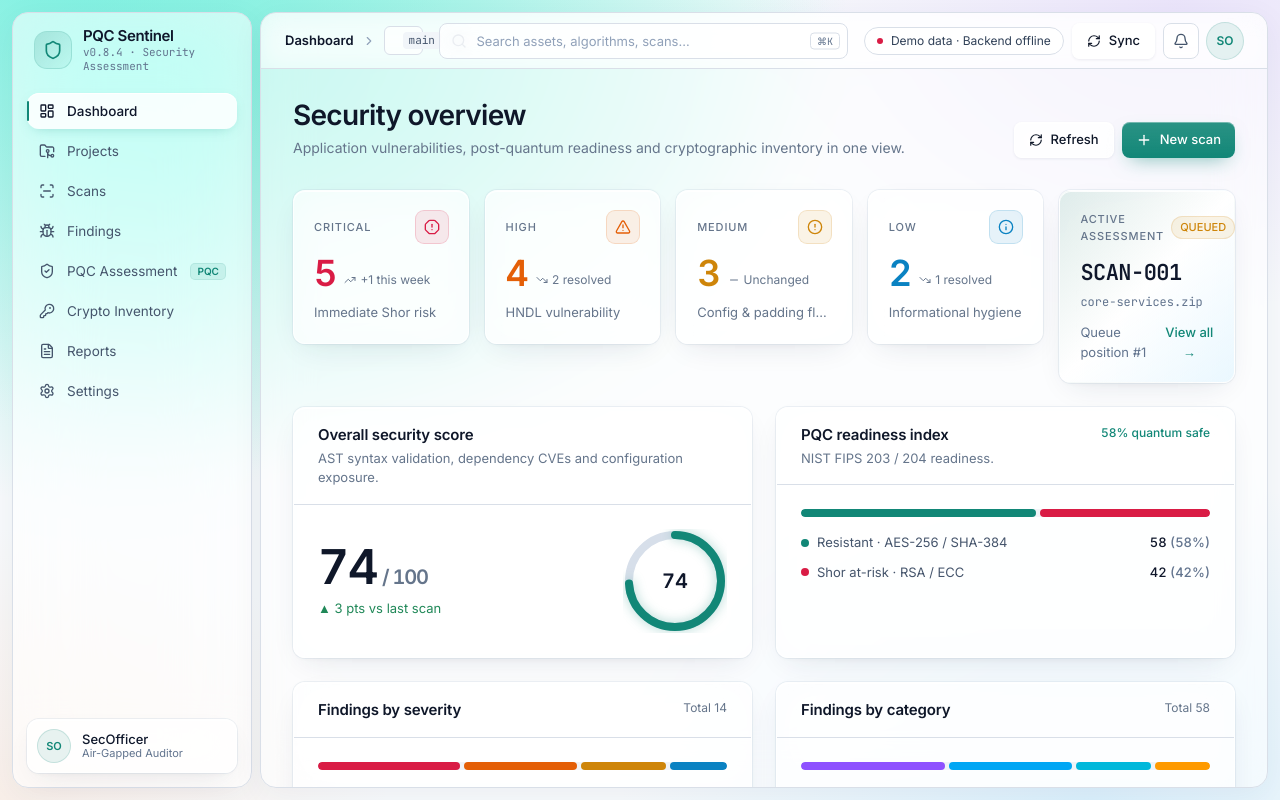
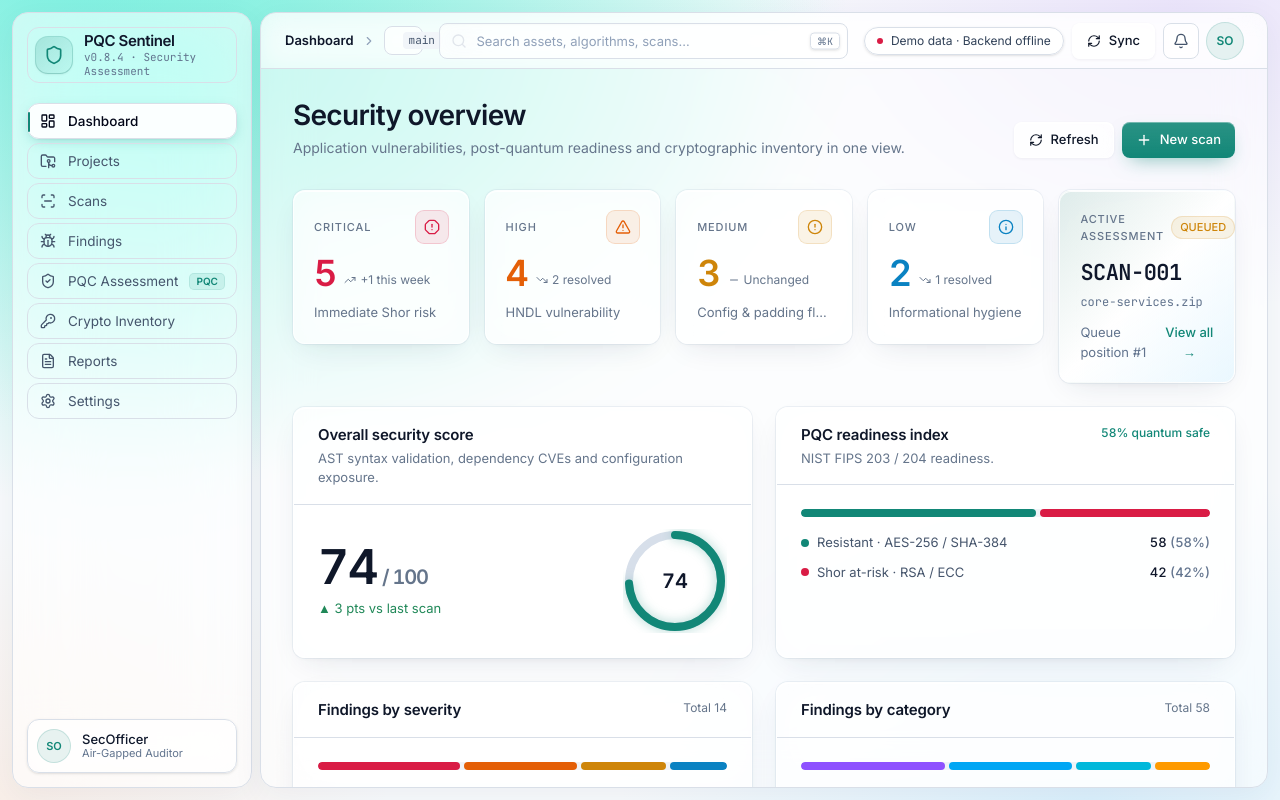
Before and after one commit to Viswanath322/PQC-Platform, a React (Vite) app in the folder desktop/: page /#/ in a window 1280 px wide. Built offline with nearby package versions, Linux system fonts and the light colour scheme; no server answers.

Commit message:
style(navigation): implement Apple glassmorphic hover effects for navbar buttons and controls

```diff
--- a/desktop/src/components/layout/Sidebar.tsx
+++ b/desktop/src/components/layout/Sidebar.tsx
@@ -21,8 +21,8 @@ export function Sidebar() {
     <aside className="flex h-full shrink-0 flex-col justify-between rounded-2xl border border-white/80 bg-white/60 p-3 shadow-[0_8px_32px_rgba(41,56,77,0.06)] backdrop-blur-2xl backdrop-saturate-150 lg:p-3.5 w-16 lg:w-[240px]">
       <div className="flex flex-col gap-5">
         {/* Brand */}
-        <div className="flex items-center gap-3 px-1.5 lg:px-2">
-          <div className="grid h-9 w-9 shrink-0 place-items-center rounded-xl bg-gradient-to-br from-primary/20 to-primary/5 ring-1 ring-primary/25">
+        <div className="flex items-center gap-3 px-1.5 lg:px-2 py-1 rounded-xl transition-all duration-200 border border-transparent hover:border-white/70 hover:bg-white/40 hover:backdrop-blur-md cursor-default">
+          <div className="grid h-9 w-9 shrink-0 place-items-center rounded-xl bg-gradient-to-br from-primary/20 to-primary/5 ring-1 ring-primary/25 shadow-sm transition-transform duration-200 hover:scale-105">
             <Shield className="h-5 w-5 text-primary" />
           </div>
           <div className="hidden leading-tight lg:block">
@@ -41,17 +41,17 @@ export function Sidebar() {
               aria-label={label}
               className={({ isActive }) =>
                 cn(
-                  "relative flex h-9 items-center justify-center gap-3 rounded-xl text-[13.5px] transition-colors hover:bg-white/70 hover:text-slate-900 lg:justify-start lg:px-3",
+                  "group relative flex h-9 items-center justify-center gap-3 rounded-xl text-[13.5px] transition-all duration-200 ease-out border lg:justify-start lg:px-3",
                   isActive
-                    ? "bg-white/85 text-slate-900 shadow-[0_1px_0_#fff_inset,0_4px_14px_-6px_hsl(var(--primary)/0.35)] font-medium before:absolute before:left-0 before:top-2 before:h-5 before:w-0.5 before:rounded-full before:bg-primary"
-                    : "text-slate-600"
+                    ? "border-white/95 bg-white/90 text-slate-950 shadow-[inset_0_1px_1px_#fff,0_4px_14px_-4px_hsl(var(--primary)/0.35),0_1px_2px_rgba(0,0,0,0.04)] backdrop-blur-xl font-medium before:absolute before:left-0 before:top-2 before:h-5 before:w-0.5 before:rounded-full before:bg-primary"
+                    : "border-transparent text-slate-600 hover:border-white/90 hover:bg-white/60 hover:text-slate-950 hover:backdrop-blur-md hover:shadow-[inset_0_1px_1px_rgba(255,255,255,0.95),0_4px_12px_-2px_rgba(41,56,77,0.06),0_1px_2px_rgba(41,56,77,0.02)] hover:-translate-y-0.5 active:translate-y-0 active:scale-[0.99]"
                 )
               }
             >
-              <Icon className="h-4 w-4 shrink-0" />
+              <Icon className="h-4 w-4 shrink-0 transition-colors duration-150 group-hover:text-primary" />
               <span className="hidden flex-1 lg:block">{label}</span>
               {badge && (
-                <span className="hidden rounded bg-primary/10 px-1.5 text-[10px] font-semibold text-primary ring-1 ring-primary/20 lg:block">
+                <span className="hidden rounded bg-primary/10 px-1.5 text-[10px] font-semibold text-primary ring-1 ring-primary/20 lg:block group-hover:bg-primary/15 transition-colors">
                   {badge}
                 </span>
               )}
@@ -66,14 +66,14 @@ export function Sidebar() {
         title="Open and edit auditor profile"
         className={({ isActive }) =>
           cn(
-            "glass flex items-center justify-center gap-3 rounded-xl p-2 transition-all hover:bg-white/80 hover:shadow-md lg:justify-start lg:p-2.5 group cursor-pointer",
+            "flex items-center justify-center gap-3 rounded-xl p-2 transition-all duration-200 border lg:justify-start lg:p-2.5 group cursor-pointer",
             isActive
-              ? "ring-2 ring-primary/30 bg-white/90 shadow-sm"
-              : "hover:border-primary/30"
+              ? "border-white/95 bg-white/90 shadow-[inset_0_1px_1px_#fff,0_4px_14px_-4px_hsl(var(--primary)/0.25)] ring-1 ring-primary/30 backdrop-blur-xl"
+              : "border-white/70 bg-white/50 backdrop-blur-md shadow-sm hover:border-white/95 hover:bg-white/75 hover:backdrop-blur-xl hover:shadow-[inset_0_1px_1px_#fff,0_6px_20px_-4px_rgba(41,56,77,0.08)] hover:-translate-y-0.5 active:translate-y-0 active:scale-[0.99]"
           )
         }
       >
-        <div className="grid h-8 w-8 shrink-0 place-items-center rounded-full bg-primary/10 text-[11px] font-semibold text-primary ring-1 ring-primary/25 transition-transform group-hover:scale-105">
+        <div className="grid h-8 w-8 shrink-0 place-items-center rounded-full bg-primary/10 text-[11px] font-semibold text-primary ring-1 ring-primary/25 transition-transform duration-200 group-hover:scale-105 group-hover:ring-primary/40">
           {profile.avatarInitials}
         </div>
         <div className="hidden min-w-0 leading-tight lg:block flex-1">
--- a/desktop/src/components/layout/Topbar.tsx
+++ b/desktop/src/components/layout/Topbar.tsx
@@ -25,7 +25,7 @@ export function Topbar({
       <nav className="flex min-w-0 items-center gap-2 text-[13px]">
         <span className="font-semibold text-slate-900">{page}</span>
         <ChevronRight className="h-3.5 w-3.5 shrink-0 text-slate-400" />
-        <button className="flex min-w-0 items-center gap-2 rounded-md border border-white/80 bg-white/70 px-2.5 py-1 text-muted-foreground hover:text-foreground">
+        <button className="flex min-w-0 items-center gap-2 rounded-lg border border-white/80 bg-white/60 px-2.5 py-1 text-muted-foreground backdrop-blur-md transition-all duration-200 hover:border-white/95 hover:bg-white/85 hover:text-slate-950 hover:shadow-[inset_0_1px_1px_#fff,0_3px_10px_rgba(41,56,77,0.06)] hover:-translate-y-0.5 active:translate-y-0 active:scale-[0.99] cursor-pointer">
           <span className="truncate">{project}</span>
           <span className="rounded bg-slate-100 px-1.5 font-mono text-[11px] text-slate-600">{branch}</span>
         </button>
@@ -36,30 +36,33 @@ export function Topbar({
         <input
           aria-label="Search"
           placeholder="Search assets, algorithms, scans…"
-          className="h-9 w-full rounded-lg border border-white/80 bg-white/70 pl-9 pr-12 text-[13px] text-foreground outline-none backdrop-blur placeholder:text-slate-400 focus:border-primary/50 focus:ring-2 focus:ring-primary/20"
+          className="h-9 w-full rounded-lg border border-white/80 bg-white/60 pl-9 pr-12 text-[13px] text-foreground outline-none backdrop-blur-md transition-all duration-200 placeholder:text-slate-400 hover:border-white hover:bg-white/80 focus:border-primary/50 focus:bg-white focus:ring-2 focus:ring-primary/20 shadow-[inset_0_1px_2px_rgba(0,0,0,0.02)]"
         />
-        <kbd className="absolute right-2 top-1/2 -translate-y-1/2 rounded border bg-white px-1.5 font-mono text-[10px] text-slate-500">⌘K</kbd>
+        <kbd className="absolute right-2 top-1/2 -translate-y-1/2 rounded border border-slate-200 bg-white/90 px-1.5 font-mono text-[10px] text-slate-500 shadow-sm">⌘K</kbd>
       </div>
 
       <div className="ml-auto flex shrink-0 items-center gap-2">
-        <span className="hidden items-center gap-2 rounded-full border border-white/80 bg-white/70 px-3 py-1 text-[12px] text-slate-700 backdrop-blur sm:flex">
+        <span className="hidden items-center gap-2 rounded-full border border-white/80 bg-white/70 px-3 py-1 text-[12px] text-slate-700 backdrop-blur-md shadow-sm sm:flex">
           <span className={`h-1.5 w-1.5 rounded-full ${online ? "bg-success" : "animate-pulse bg-critical"}`} />
           {online ? "Live" : "Demo data · Backend offline"}
         </span>
         <button
           onClick={onRefresh}
-          className="btn"
+          className="btn transition-all duration-200 hover:border-white/95 hover:bg-white/90 hover:shadow-[inset_0_1px_1px_#fff,0_4px_14px_-2px_rgba(42,157,143,0.22)] hover:-translate-y-0.5 active:translate-y-0 active:scale-[0.99] cursor-pointer"
           disabled={isRefreshing}
         >
           <RefreshCw className={`h-3.5 w-3.5 ${isRefreshing ? "animate-spin text-primary" : ""}`} /> Sync
         </button>
-        <button aria-label="Notifications" className="grid h-9 w-9 place-items-center rounded-lg border border-white/80 bg-white/70 hover:bg-white">
-          <Bell className="h-4 w-4 text-slate-600" />
+        <button
+          aria-label="Notifications"
+          className="grid h-9 w-9 place-items-center rounded-lg border border-white/80 bg-white/60 backdrop-blur-md transition-all duration-200 hover:border-white/95 hover:bg-white/90 hover:shadow-[inset_0_1px_1px_#fff,0_3px_10px_rgba(41,56,77,0.06)] hover:-translate-y-0.5 active:translate-y-0 active:scale-[0.99] cursor-pointer group"
+        >
+          <Bell className="h-4 w-4 text-slate-600 transition-colors group-hover:text-slate-900" />
         </button>
         <button
           onClick={() => navigate('/profile')}
           title={`Profile: ${profile.fullName} (@${profile.name}) - Click to view and edit`}
-          className="grid h-9 w-9 place-items-center rounded-full bg-primary/10 text-[12px] font-semibold text-primary ring-1 ring-primary/25 hover:ring-primary/50 hover:scale-105 transition-all cursor-pointer"
+          className="grid h-9 w-9 place-items-center rounded-full bg-primary/10 text-[12px] font-semibold text-primary ring-1 ring-primary/25 backdrop-blur-md transition-all duration-200 hover:ring-2 hover:ring-primary/45 hover:bg-primary/20 hover:scale-105 hover:shadow-[0_2px_12px_rgba(42,157,143,0.3)] active:scale-95 cursor-pointer"
         >
           {profile.avatarInitials}
         </button>
--- a/desktop/src/index.css
+++ b/desktop/src/index.css
@@ -277,20 +277,27 @@ body {
   gap: 8px;
   border-radius: 8px;
   border: 1px solid hsl(0 0% 100% / 0.80);
-  background-color: hsl(0 0% 100% / 0.70);
+  background-color: hsl(0 0% 100% / 0.65);
   padding: 0 14px;
   font-size: 13px;
   font-weight: 500;
   color: hsl(var(--foreground));
   cursor: pointer;
-  backdrop-filter: blur(8px);
-  -webkit-backdrop-filter: blur(8px);
-  box-shadow: 0 1px 0 0 hsl(0 0% 100% / 1) inset, 0 1px 3px hsl(222 47% 20% / 0.08);
-  transition: background-color 150ms ease;
+  backdrop-filter: blur(12px);
+  -webkit-backdrop-filter: blur(12px);
+  box-shadow: 0 1px 0 0 hsl(0 0% 100% / 0.95) inset, 0 1px 3px hsl(222 47% 20% / 0.06);
+  transition: all 180ms cubic-bezier(0.16, 1, 0.3, 1);
 }
 
 .btn:hover {
-  background-color: hsl(0 0% 100% / 1);
+  background-color: hsl(0 0% 100% / 0.90);
+  border-color: hsl(0 0% 100% / 1);
+  box-shadow: 0 1px 1px 0 hsl(0 0% 100% / 1) inset, 0 4px 12px -2px hsl(222 47% 20% / 0.10);
+  transform: translateY(-0.5px);
+}
+
+.btn:active {
+  transform: translateY(0.5px) scale(0.99);
 }
 
 .btn-primary {
```
